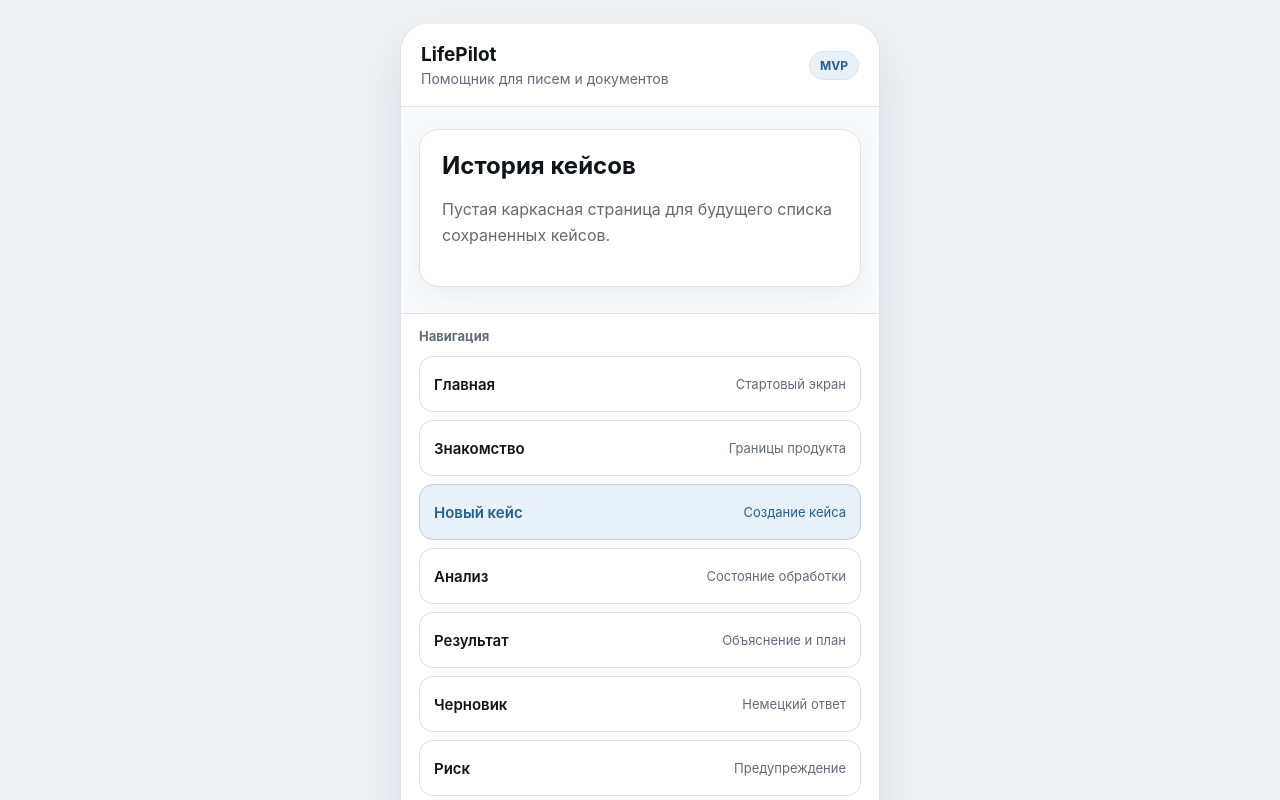
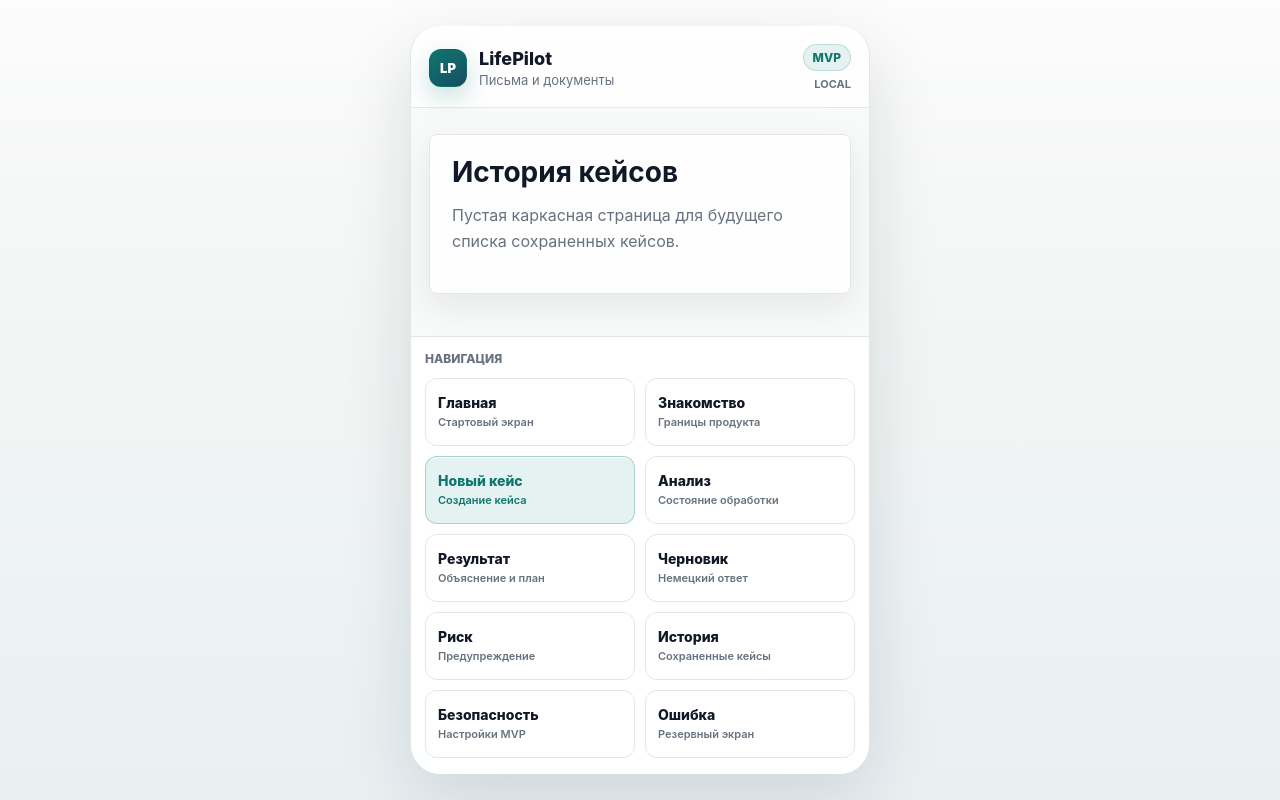
Before and after one commit to Dezus13/Lifepilot, a Next.js app: page /history in a window 1280 px wide. Shown: the top 800 px of the page. Built offline with nearby package versions, Linux system fonts and the light colour scheme.

Commit message:
ui: polish mobile MVP interface

```diff
--- a/app/case/draft/page.tsx
+++ b/app/case/draft/page.tsx
@@ -7,7 +7,10 @@ export default function CaseDraftPage() {
       </div>
 
       <section className="result-card draft-card">
-        <span className="section-label">Beispielantwort</span>
+        <div className="draft-card-header">
+          <span className="section-label">Beispielantwort</span>
+          <span className="draft-tone">neutral</span>
+        </div>
         <p>Sehr geehrte Damen und Herren,</p>
         <p>
           vielen Dank für Ihre Nachricht. Ich habe Ihr Schreiben erhalten und möchte die genannten Punkte
--- a/app/case/result/page.tsx
+++ b/app/case/result/page.tsx
@@ -114,17 +114,17 @@ export default function CaseResultPage() {
         <p>Демо-результат сформирован локально. Проверьте факты перед любыми действиями.</p>
       </div>
 
-      <section className="result-card">
+      <section className="result-card result-card-hero">
         <span className="section-label">Краткий анализ</span>
         <p>{getShortAnalysis(currentCase.sourceText)}</p>
       </section>
 
       <section className={riskLevel === "Повышенный" ? "result-card warning-card" : "result-card"}>
         <span className="section-label">Уровень риска</span>
-        <p>{riskLevel}</p>
+        <p className="risk-value">{riskLevel}</p>
       </section>
 
-      <section className="result-card">
+      <section className="result-card recommendations-card">
         <span className="section-label">Рекомендации</span>
         <ul className="clean-list">
           <li>Проверьте имена, даты, суммы и сроки в исходном тексте.</li>
--- a/app/components/MobileShell.tsx
+++ b/app/components/MobileShell.tsx
@@ -11,10 +11,16 @@ export function MobileShell({ children }: MobileShellProps) {
       <div className="mobile-frame">
         <header className="mobile-header">
           <div className="mobile-brand">
-            <p className="mobile-kicker">LifePilot</p>
-            <p className="mobile-header-text">Помощник для писем и документов</p>
+            <span className="mobile-brand-mark">LP</span>
+            <div>
+              <p className="mobile-kicker">LifePilot</p>
+              <p className="mobile-header-text">Письма и документы</p>
+            </div>
           </div>
-          <span className="mobile-stage">MVP</span>
+          <div className="mobile-header-meta">
+            <span className="mobile-stage">MVP</span>
+            <span className="mobile-privacy">local</span>
+          </div>
         </header>
         <section className="mobile-content">{children}</section>
         <MainNavigation />
--- a/app/globals.css
+++ b/app/globals.css
@@ -1,17 +1,23 @@
 :root {
   color-scheme: light;
-  --background: #eef2f5;
-  --frame: #f8fafb;
+  --background: #f2f5f4;
+  --frame: #f8faf9;
   --surface: #ffffff;
-  --surface-muted: #f2f5f7;
-  --text: #111318;
-  --text-muted: #626b76;
-  --line: #dde3ea;
-  --line-strong: #c4cdd8;
-  --accent: #235f8f;
-  --accent-soft: #e8f1f8;
-  --focus: #8bbce0;
-  --shadow: 0 18px 50px rgba(20, 31, 44, 0.08);
+  --surface-muted: #eef3f2;
+  --surface-raised: rgba(255, 255, 255, 0.86);
+  --text: #111827;
+  --text-muted: #68727f;
+  --line: #e1e7e5;
+  --line-strong: #c7d3d0;
+  --accent: #0f766e;
+  --accent-strong: #0b5f59;
+  --accent-soft: #e4f3f1;
+  --warning-line: #ead28a;
+  --warning-surface: #fff8e6;
+  --warning-text: #6b4b00;
+  --focus: #8bd3cc;
+  --shadow: 0 24px 70px rgba(17, 24, 39, 0.12);
+  --shadow-soft: 0 12px 34px rgba(17, 24, 39, 0.08);
 }
 
 * {
@@ -25,9 +31,11 @@ body {
 }
 
 body {
-  background: var(--background);
+  background:
+    linear-gradient(180deg, #fbfcfb 0%, var(--background) 42%, #e9f0f2 100%);
   color: var(--text);
   font-family: Inter, ui-sans-serif, system-ui, -apple-system, BlinkMacSystemFont, "Segoe UI", sans-serif;
+  font-size: 16px;
   text-rendering: optimizeLegibility;
   -webkit-font-smoothing: antialiased;
 }
@@ -43,7 +51,7 @@ a {
   min-height: 100dvh;
   padding: 0;
   justify-content: center;
-  background: var(--background);
+  background: transparent;
 }
 
 .mobile-frame {
@@ -60,19 +68,41 @@ a {
   display: flex;
   align-items: center;
   justify-content: space-between;
-  gap: 16px;
-  border-bottom: 1px solid var(--line);
-  padding: calc(18px + env(safe-area-inset-top)) 20px 18px;
-  background: var(--surface);
+  gap: 18px;
+  border-bottom: 1px solid rgba(225, 231, 229, 0.86);
+  padding: calc(18px + env(safe-area-inset-top)) 18px 16px;
+  background: rgba(255, 255, 255, 0.82);
+  backdrop-filter: blur(18px);
 }
 
 .mobile-brand {
+  display: flex;
+  align-items: center;
+  gap: 12px;
   min-width: 0;
+}
+
+.mobile-brand-mark {
+  display: inline-flex;
+  width: 38px;
+  height: 38px;
+  flex: 0 0 auto;
+  align-items: center;
+  justify-content: center;
+  border: 1px solid rgba(15, 118, 110, 0.18);
+  border-radius: 12px;
+  color: #ffffff;
+  background:
+    linear-gradient(145deg, var(--accent) 0%, #164e63 100%);
+  box-shadow: 0 10px 24px rgba(15, 118, 110, 0.22);
+  font-size: 13px;
+  font-weight: 900;
+  letter-spacing: 0;
 }
 
 .mobile-content p {
   color: var(--text-muted);
-  line-height: 1.6;
+  line-height: 1.62;
 }
 
 .mobile-kicker,
@@ -83,80 +113,103 @@ a {
 
 .mobile-kicker {
   color: var(--text);
-  font-size: 19px;
-  font-weight: 700;
+  font-size: 18px;
+  font-weight: 850;
   letter-spacing: 0;
 }
 
 .mobile-header-text {
   color: var(--text-muted);
-  font-size: 14px;
+  font-size: 13px;
+}
+
+.mobile-header-meta {
+  display: grid;
+  gap: 6px;
+  justify-items: end;
 }
 
 .mobile-stage {
   flex: 0 0 auto;
-  border: 1px solid var(--line);
+  border: 1px solid rgba(15, 118, 110, 0.18);
   border-radius: 999px;
-  padding: 6px 10px;
+  padding: 5px 9px;
   color: var(--accent);
   background: var(--accent-soft);
   font-size: 12px;
+  font-weight: 850;
+}
+
+.mobile-privacy {
+  color: var(--text-muted);
+  font-size: 11px;
   font-weight: 700;
+  text-transform: uppercase;
+  letter-spacing: 0;
 }
 
 .mobile-title {
   margin: 0;
-  font-size: 24px;
-  line-height: 1.2;
+  font-size: 28px;
+  line-height: 1.08;
   letter-spacing: 0;
 }
 
 .mobile-content {
   flex: 1;
-  padding: 22px 18px 26px;
+  padding: 26px 18px 28px;
 }
 
 .mobile-navigation {
   display: grid;
-  gap: 8px;
+  grid-template-columns: repeat(2, minmax(0, 1fr));
+  gap: 10px;
   border-top: 1px solid var(--line);
-  background: var(--surface);
-  padding: 14px 18px calc(16px + env(safe-area-inset-bottom));
+  background: rgba(255, 255, 255, 0.88);
+  padding: 14px 14px calc(16px + env(safe-area-inset-bottom));
+  backdrop-filter: blur(18px);
 }
 
 .navigation-title {
-  margin: 0 0 4px;
+  grid-column: 1 / -1;
+  margin: 0 0 2px;
   color: var(--text-muted);
-  font-size: 13px;
-  font-weight: 700;
+  font-size: 12px;
+  font-weight: 850;
+  text-transform: uppercase;
+  letter-spacing: 0;
 }
 
 .nav-link {
   display: flex;
-  min-height: 56px;
-  align-items: center;
-  justify-content: space-between;
-  gap: 16px;
+  min-height: 68px;
+  flex-direction: column;
+  align-items: flex-start;
+  justify-content: center;
+  gap: 4px;
   border: 1px solid var(--line);
-  border-radius: 14px;
-  padding: 12px 14px;
+  border-radius: 12px;
+  padding: 11px 12px;
   color: var(--text);
-  background: var(--surface);
-  font-size: 15px;
-  font-weight: 600;
-  transition: border-color 120ms ease, background-color 120ms ease, transform 120ms ease;
+  background: rgba(255, 255, 255, 0.72);
+  font-size: 14px;
+  font-weight: 780;
+  box-shadow: 0 1px 0 rgba(255, 255, 255, 0.78) inset;
+  transition: border-color 140ms ease, background-color 140ms ease, transform 140ms ease, box-shadow 140ms ease;
 }
 
 .nav-link small {
   color: var(--text-muted);
-  font-size: 13px;
-  font-weight: 400;
-  text-align: right;
+  font-size: 11px;
+  font-weight: 600;
+  line-height: 1.3;
+  text-align: left;
 }
 
 .nav-link:hover {
   border-color: var(--line-strong);
-  background: var(--surface-muted);
+  background: var(--surface);
+  box-shadow: var(--shadow-soft);
 }
 
 .nav-link:active {
@@ -169,7 +222,7 @@ a {
 }
 
 .nav-link-primary {
-  border-color: var(--line-strong);
+  border-color: rgba(15, 118, 110, 0.28);
   background: var(--accent-soft);
   color: var(--accent);
 }
@@ -180,20 +233,25 @@ a {
 
 .button {
   display: inline-flex;
-  min-height: 44px;
+  min-height: 52px;
   align-items: center;
   justify-content: center;
-  border: 1px solid var(--accent);
+  border: 1px solid rgba(15, 118, 110, 0.2);
   border-radius: 14px;
-  padding: 10px 14px;
+  padding: 13px 16px;
   color: #ffffff;
-  background: var(--accent);
+  background:
+    linear-gradient(180deg, #12857c 0%, var(--accent-strong) 100%);
   font: inherit;
-  font-weight: 700;
+  font-weight: 850;
+  box-shadow: 0 14px 28px rgba(15, 118, 110, 0.24);
+  transition: transform 140ms ease, box-shadow 140ms ease, background-color 140ms ease;
 }
 
 .button:hover {
-  background: #1b557f;
+  background:
+    linear-gradient(180deg, #0f766e 0%, #094e49 100%);
+  box-shadow: 0 16px 34px rgba(15, 118, 110, 0.28);
 }
 
 .button:active {
@@ -209,6 +267,7 @@ a {
   border-color: var(--line);
   color: var(--text);
   background: var(--surface);
+  box-shadow: none;
 }
 
 .button-secondary:hover {
@@ -218,20 +277,20 @@ a {
 
 .placeholder-panel {
   border: 1px solid var(--line);
-  border-radius: 20px;
-  background: var(--surface);
+  border-radius: 8px;
+  background: var(--surface-raised);
   padding: 22px;
-  box-shadow: 0 8px 30px rgba(20, 31, 44, 0.06);
+  box-shadow: var(--shadow-soft);
 }
 
 .flow-page {
   display: grid;
-  gap: 18px;
+  gap: 20px;
 }
 
 .flow-heading {
   display: grid;
-  gap: 10px;
+  gap: 11px;
 }
 
 .flow-heading p {
@@ -240,29 +299,33 @@ a {
 
 .case-form {
   display: grid;
-  gap: 12px;
+  gap: 14px;
 }
 
 .field-label,
 .section-label {
   color: var(--text);
-  font-size: 14px;
-  font-weight: 800;
+  font-size: 13px;
+  font-weight: 900;
   line-height: 1.4;
+  letter-spacing: 0;
+  text-transform: uppercase;
 }
 
 .case-textarea {
   width: 100%;
-  min-height: 220px;
+  min-height: 250px;
   resize: vertical;
-  border: 1px solid var(--line-strong);
+  border: 1px solid var(--line);
   border-radius: 8px;
-  padding: 14px;
+  padding: 16px;
   color: var(--text);
-  background: var(--surface);
+  background: rgba(255, 255, 255, 0.88);
   font: inherit;
   font-size: 16px;
-  line-height: 1.55;
+  line-height: 1.6;
+  box-shadow: 0 1px 0 rgba(255, 255, 255, 0.9) inset, var(--shadow-soft);
+  transition: border-color 140ms ease, box-shadow 140ms ease, background-color 140ms ease;
 }
 
 .case-textarea::placeholder {
@@ -273,17 +336,20 @@ a {
   border-color: var(--accent);
   outline: 3px solid var(--focus);
   outline-offset: 2px;
+  background: var(--surface);
+  box-shadow: 0 0 0 1px rgba(15, 118, 110, 0.16), var(--shadow-soft);
 }
 
 .inline-warning {
-  border: 1px solid #e4c36a;
+  border: 1px solid var(--warning-line);
   border-radius: 8px;
   margin: 0;
-  padding: 12px;
-  color: #5e4300;
-  background: #fff7df;
+  padding: 13px 14px;
+  color: var(--warning-text);
+  background: var(--warning-surface);
   font-size: 14px;
   line-height: 1.5;
+  box-shadow: 0 8px 22px rgba(107, 75, 0, 0.06);
 }
 
 .primary-action {
@@ -292,29 +358,37 @@ a {
 }
 
 .analysis-state {
-  min-height: 340px;
+  min-height: 430px;
   align-content: center;
   justify-items: center;
   text-align: center;
 }
 
 .loader-ring {
-  width: 58px;
-  height: 58px;
-  border: 5px solid var(--accent-soft);
+  width: 68px;
+  height: 68px;
+  border: 6px solid var(--accent-soft);
   border-top-color: var(--accent);
   border-radius: 999px;
+  box-shadow: 0 10px 28px rgba(15, 118, 110, 0.14);
   animation: loader-spin 900ms linear infinite;
 }
 
 .status-card,
 .result-card {
   display: grid;
-  gap: 8px;
+  gap: 10px;
   border: 1px solid var(--line);
   border-radius: 8px;
-  background: var(--surface);
-  padding: 16px;
+  background: var(--surface-raised);
+  padding: 18px;
+  box-shadow: var(--shadow-soft);
+}
+
+.result-card-hero {
+  border-color: rgba(15, 118, 110, 0.2);
+  background:
+    linear-gradient(180deg, rgba(255, 255, 255, 0.96) 0%, rgba(238, 247, 245, 0.86) 100%);
 }
 
 .status-card span {
@@ -325,24 +399,68 @@ a {
 
 .result-card p {
   margin: 0;
+  color: var(--text);
+  line-height: 1.62;
 }
 
 .warning-card {
-  border-color: #e4c36a;
-  background: #fff9e8;
+  border-color: var(--warning-line);
+  background: var(--warning-surface);
+}
+
+.risk-value {
+  width: fit-content;
+  border-radius: 999px;
+  padding: 7px 11px;
+  color: var(--warning-text);
+  background: rgba(234, 210, 138, 0.3);
+  font-weight: 900;
+}
+
+.recommendations-card {
+  background: var(--surface);
 }
 
 .clean-list {
   display: grid;
-  gap: 8px;
+  gap: 10px;
   margin: 0;
-  padding-left: 20px;
+  padding-left: 18px;
   color: var(--text-muted);
-  line-height: 1.55;
+  line-height: 1.58;
+}
+
+.clean-list li::marker {
+  color: var(--accent);
+  font-weight: 900;
 }
 
 .draft-card {
-  line-height: 1.65;
+  gap: 14px;
+  background:
+    linear-gradient(180deg, #ffffff 0%, #fbfcfb 100%);
+  line-height: 1.72;
+}
+
+.draft-card-header {
+  display: flex;
+  align-items: center;
+  justify-content: space-between;
+  gap: 12px;
+}
+
+.draft-tone {
+  border: 1px solid var(--line);
+  border-radius: 999px;
+  padding: 5px 9px;
+  color: var(--accent);
+  background: var(--accent-soft);
+  font-size: 12px;
+  font-weight: 850;
+}
+
+.draft-card p {
+  color: #27323a;
 }
 
 @keyframes loader-spin {
@@ -353,16 +471,16 @@ a {
 
 @media (min-width: 720px) {
   .mobile-shell {
-    padding: 24px 0;
+    padding: 26px 0;
   }
 
   .mobile-frame {
-    max-width: 480px;
-    min-height: calc(100vh - 48px);
-    min-height: calc(100dvh - 48px);
+    max-width: 460px;
+    min-height: calc(100vh - 52px);
+    min-height: calc(100dvh - 52px);
     border-left: 1px solid var(--line);
     border-right: 1px solid var(--line);
-    border-radius: 28px;
+    border-radius: 30px;
     overflow: hidden;
     box-shadow: var(--shadow);
   }
```
